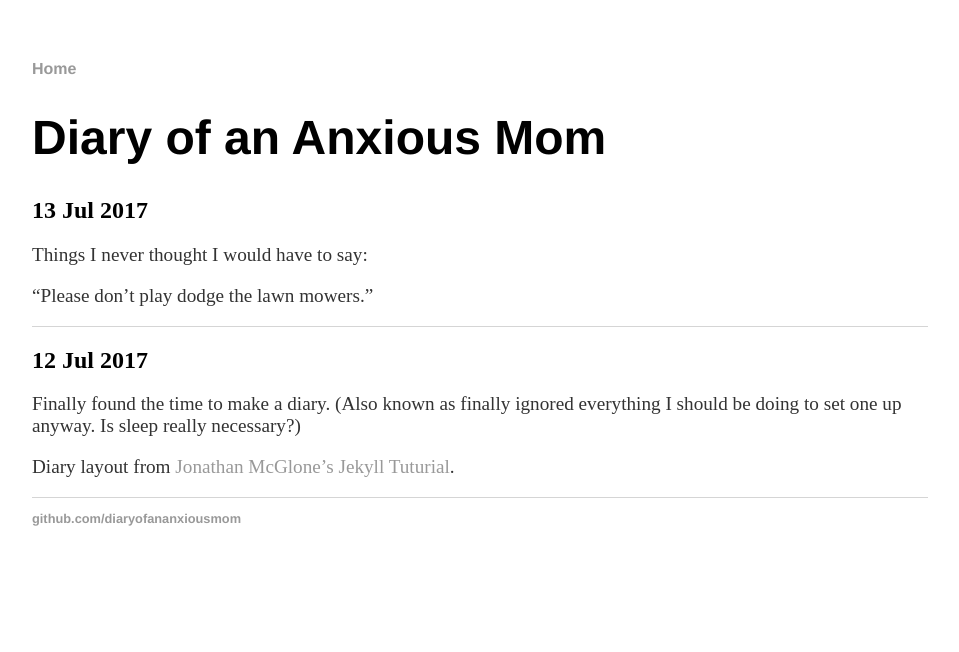
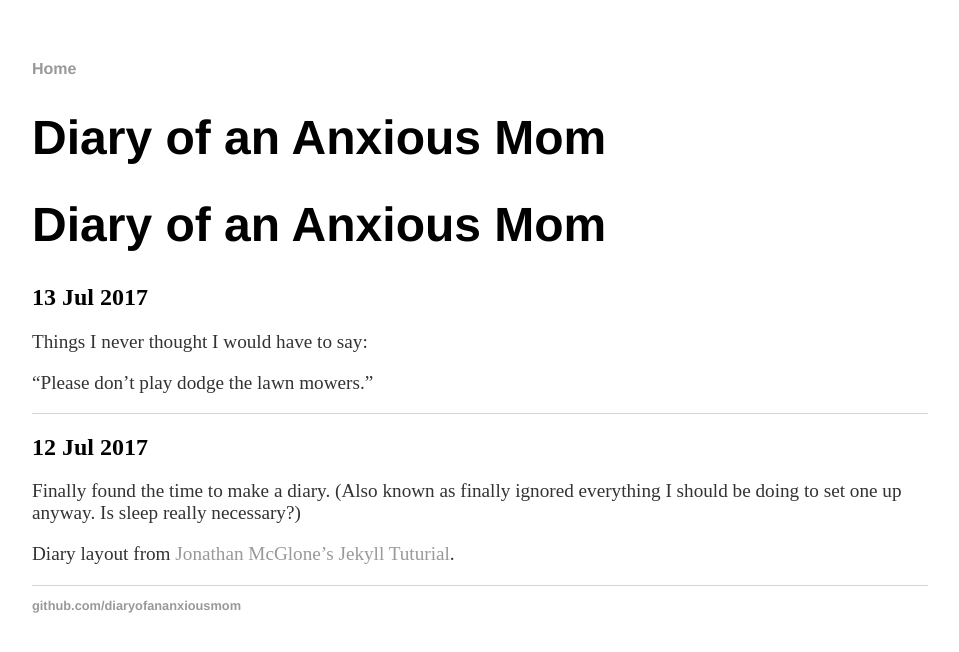
Before and after one commit to diaryofananxiousmom/diaryofananxiousmom.github.io, a Jekyll site: the page built from index.html, in a window 1280 px wide. Shown: the top 652 px of the page, without its empty margins (160-1119 px from the left). Built offline with Jekyll 4.4.1, drawn with Linux system fonts in a browser that asks for light colours.

Commit message:
Update default.html

```diff
--- a/_layouts/default.html
+++ b/_layouts/default.html
@@ -12,7 +12,9 @@
 		</nav>
 		<div class="container">
 
-    {{ content }}
+			<h1>Diary of an Anxious Mom</h1>
+
+    			{{ content }}
 
 		</div><!-- /.container -->
 		<footer>
```
